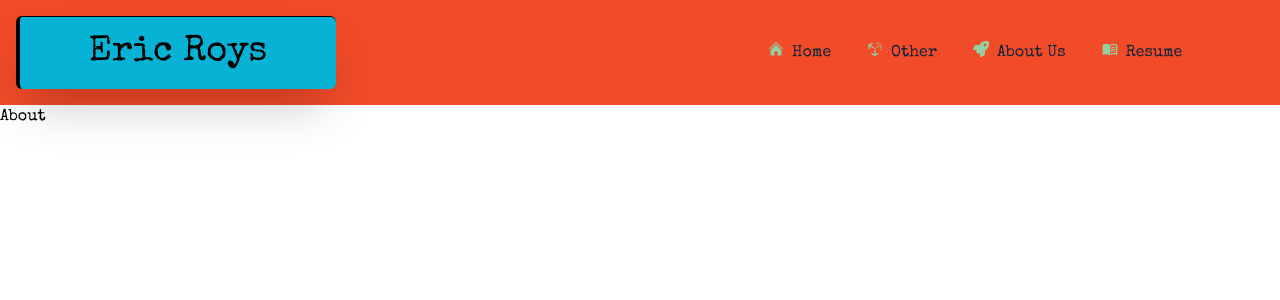
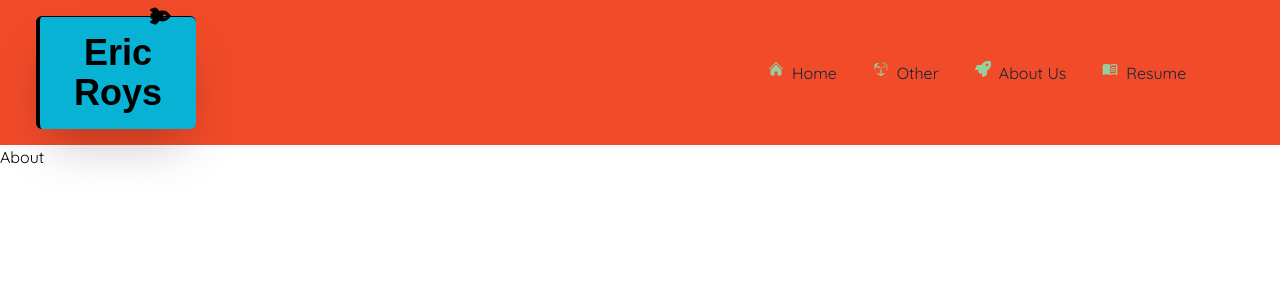
Before and after one commit to ericroys-school/react-ts-portfolio, a React (Vite) app: page / in a window 1280 px wide. Shown: the top 300 px of the page. Built offline with nearby package versions, Linux system fonts and the light colour scheme.

Commit message:
feature: add rocket power
add rocket icon that orbits name using css animation

```diff
--- a/src/components/header.tsx
+++ b/src/components/header.tsx
@@ -1,16 +1,21 @@
 import { links } from './navMetaData';
 import { StyledNav } from './navbar';
+import { FaRocket } from 'react-icons/fa';
 
 export const NavHeader = () => {
   return (
     <>
       <div className='bg-redish flex h-30 items-center bg-cyan-600 justify-between'>
-        <h1
-          className='bg-bluish font-special m-4 text-center text-4xl text-wrap
-            w-1/4 bg-slate-200 p-4 rounded-md border-slate-600 border-solid border-t
+        <div className='flex w-1/4'>
+          <FaRocket id="rocket" size={20} className='rotate-45'/>
+          <h1
+          className='font-bold bg-bluish font-special m-4 text-center text-4xl text-wrap
+            w-1/2 bg-slate-200 p-4 rounded-md border-slate-600 border-solid border-t
             border-e-0 border-l-4 shadow-2xl min-w-min '>
           Eric Roys
+
         </h1>
+        </div>
         <StyledNav links={links} />
       </div>
     </>
--- a/src/index.css
+++ b/src/index.css
@@ -1,8 +1,26 @@
 @import url("https://fonts.googleapis.com/css2?family=Amatic+SC:wght@400;700&display=swap");
-@import url('https://fonts.googleapis.com/css2?family=Amatic+SC:wght@400;700&family=Special+Elite&display=swap');
+@import url('https://fonts.googleapis.com/css2?family=Amatic+SC:wght@400;700&family=Quicksand&display=swap');
 *{
-  font-family: "Special Elite", Georgia, 'Times New Roman', Times, serif
+  font-family: "Quicksand", Georgia, 'Times New Roman', Times, serif;
 }
 @tailwind base;
 @tailwind components;
 @tailwind utilities;
+
+#rocket{
+offset-path:
+path('M50 16 L463 16 C569 16 578 121 463 121 L 50 121 C -22 121 -22 16 50 16');
+
+/*path('M463 1C569.191 1.8862 578.764 120.417 463 121 L 463 121 1 121 M74.4999 121C-22 121 -24 1 74.4999 1 L463 1');
+*/
+animation: buzz 5000ms 2;
+}
+
+@keyframes buzz {
+  0% {
+    offset-distance: 0%;
+  }
+  100% {
+    offset-distance: 100%;
+  }
+}
```
